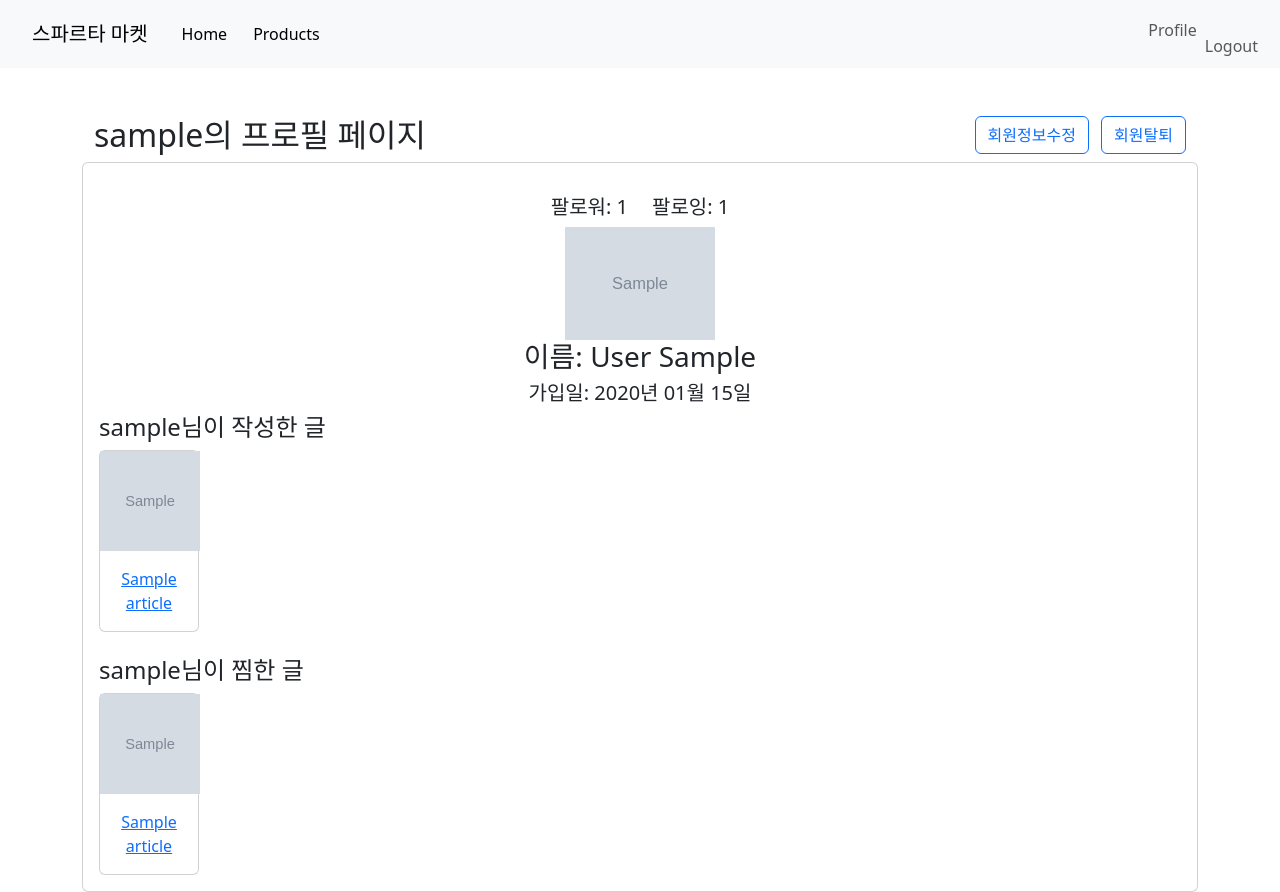
After one commit to lguewk06/spartamarket_DRF, a Django app: a page that uses templates/base.html in a window 1280 px wide. The commit adds this page. Run offline with Django 4.2, Linux system fonts and the light colour scheme; a user stored in the database is signed in; tables that the repository leaves empty hold one stand-in row (values such as "Sample post"); grey boxes marked "Sample" are stand-in pictures; some libraries are stand-ins or nearby versions.

Commit message:
profile 수정

```diff
--- a/spartamarket_DRF/settings.py
+++ b/spartamarket_DRF/settings.py
@@ -40,6 +40,7 @@ INSTALLED_APPS = [
 
     'accounts',
     'products',
+    'users',
 ]
 
 MIDDLEWARE = [
--- /dev/null
+++ b/static/css/style.css
@@ -0,0 +1,16 @@
+.navbar {
+    display: flex;
+    justify-content: flex-end;
+    align-items: center;
+    padding: 10px;
+    background-color: #f8f8f8;
+}
+
+.navbar form,
+.navbar a {
+    margin-left: 10px;
+}
+
+.container {
+    margin-top: 20px;
+}
--- a/templates/base.html
+++ b/templates/base.html
@@ -1,15 +1,21 @@
+{% load static %}
+
 <!DOCTYPE html>
 <html lang="en">
+
 <head>
     <meta charset="UTF-8">
     <meta name="viewport" content="width=device-width, initial-scale=1.0">
     <link href="https://cdn.jsdelivr.net/npm/bootstrap@5.3.3/dist/css/bootstrap.min.css" rel="stylesheet" integrity="sha384-QWTKZyjpPEjISv5WaRU9OFeRpok6YctnYmDr5pNlyT2bRjXh0JMhjY6hW+ALEwIH" crossorigin="anonymous">
+    <link rel="stylesheet" href="{% static 'css/style.css' %}">
+
     <title>스파르타 마켓</title>
 
     {% block head %}
     {% endblock head %}
 
 </head>
+
 <body>
 
     <nav class="navbar navbar-expand-lg navbar-light bg-light">
@@ -24,9 +30,15 @@
                     <li class="nav-item">
                         <a class="nav-link active" aria-current="page" href="{% url 'main' %}">Home</a>
                     </li>
+                    <li class="nav-item">
+                        <a class="nav-link active" aria-current="page" href="{% url 'articles:articles' %}">Products</a>
+                    </li>
                 </ul>
                 <ul class="navbar-nav">
                     {% if request.user.is_authenticated %}
+                    <li class="nav-item">
+                        <a class="nav-link" href="{% url 'users:profile' username=request.user.username %}">Profile</a>
+                    </li>
                     <li class="nav-item">
                         <form action="{% url 'accounts:logout' %}" method="POST" class="d-inline">
                             {% csrf_token %}
@@ -50,5 +62,10 @@
         {% block content %}
         {% endblock content %}
     </div>
+
+    <script src="https://cdn.jsdelivr.net/npm/bootstrap@5.3.3/dist/js/bootstrap.bundle.min.js" integrity="sha384-YvpcrYf0tY3lHB60NNkmXc5s9fDVZLESaAA55NDzOxhy9GkcIdslK1eN7N6jIeHz" crossorigin="anonymous"></script>
+    <script src="https://kit.fontawesome.com/df979aa268.js" crossorigin="anonymous"></script>
+
 </body>
+
 </html>
--- /dev/null
+++ b/users/templates/users/profile.html
@@ -0,0 +1,109 @@
+{% extends "base.html" %}
+{% load static %}
+
+{% block content %}
+<div class="row justify-content-center mt-4">
+    <div class="row mt-4">
+        <div class="col-md-6">
+            <h2>{{ member.username }}의 프로필 페이지</h2>
+        </div>
+        <div class="col-md-6 text-end">
+            <!-- 내 프로필에서는 팔로우 버튼 안 보이게 하기 -->
+            {% if request.user != member %}
+            <!-- 팔로우 언팔로우 기능 -->
+            <form action="{% url 'users:follow' member.pk %}" method="POST" class="d-inline-block">
+                {% csrf_token %}
+                {% if request.user in member.followers.all %}
+                    <input type="submit" value="언팔로우" class="btn btn-primary">
+                {% else %}
+                    <input type="submit" value="팔로우" class="btn btn-primary">
+                {% endif %}
+            </form>
+            {% endif %}
+
+            {% if request.user == member %}
+            <a href="{% url 'accounts:update' %}" class="btn btn-outline-primary d-inline-block me-2">회원정보수정</a>
+            <form action="{% url 'accounts:delete' %}" method="POST" class="d-inline-block">
+                {% csrf_token %}
+                <input type="submit" class="btn btn-outline-primary" value="회원탈퇴">
+            </form>
+            {% endif %}
+        </div>
+
+    </div>
+</div>
+<div>
+
+</div>
+<div class="card text-center">
+    <div class="card-body">
+        <!-- 팔로워 팔로잉 숫자 표시 -->
+        <div class="row justify-content-center mt-3">
+            <div class="col-auto text-center">
+                <h5>팔로워: {{ followers_count }}</h5>
+            </div>
+            <div class="col-auto text-center">
+                <h5>팔로잉: {{ following_count }}</h5>
+            </div>
+         </div>
+{% if member.profile_image %}
+    <img src="{{ member.profile_image.url }}" alt="User Profile Image" width="150">
+{% else %}
+    <img src="{% static 'users/user.png' %}" alt="Default Profile Image" width="150">
+{% endif %}
+
+<h3>이름: {{ member.last_name }} {{ member.first_name }}</h3>
+<h5>가입일: {{ user.date_joined|date:"Y년 m월 d일" }} </h5>
+
+<h4 align="left">{{ member.username }}님이 작성한 글</h4>
+
+<div class="row row-cols-1 row-cols-md-6 g-4">
+    <!-- 내가 작성한 글 보여주기, 제목만 보이게 누르면 그 글로 이동 -->
+    {% for article in articles %}
+    <div class="col">
+        <div class="card" style="width:100px;">
+            <a href="{% url 'articles:article_detail' article.pk %}"><img src="{{ article.image.url }}" alt="{{ article.title }}" width="100" height="100"></a>
+            <div class="card-body">
+                <p class="card-text"><a href="{% url 'articles:article_detail' article.pk %}">{{ article.title }}</a></p>
+            </div>
+        </div>
+    </div>
+    {% empty %}
+        <div class="col w-100">
+            <div>아직 작성된 글이 없습니다.</div>
+            {% if request.user == member %}
+            <a href="{% url 'articles:create' %}">글 작성하러 가기</a>
+            {% endif %}
+        </div>
+    {% endfor %}
+</div>
+
+<br>
+
+<h4 align="left">{{ member.username }}님이 찜한 글</h4>
+
+<div class="row row-cols-1 row-cols-md-6 g-4">
+    <!-- 내가 찜한 글 보여주기, 제목만 보이게 누르면 그 글로 이동 -->
+    {% for article in liked_articles %}
+    <div class="col">
+        <div class="card" style="width:100px;">
+            <a href="{% url 'articles:article_detail' article.pk %}"><img src="{{ article.image.url }}" alt="{{ article.title }}" width="100" height="100"></a>
+            <div class="card-body">
+                <p class="card-text"><a href="{% url 'articles:article_detail' article.pk %}">{{ article.title }}</a></p>
+            </div>
+        </div>
+    </div>
+    {% empty %}
+        <div class="col w-100">
+            <div>아직 찜한 글이 없습니다.</div>
+            {% if request.user == member %}
+            <a href="{% url 'articles:create' %}">글 목록보러가기</a>
+            {% endif %}
+        </div>
+    {% endfor %}
+</div>
+
+
+</div>
+</div>
+{% endblock content %}
--- /dev/null
+++ b/users/templates/users/users.html
@@ -0,0 +1,5 @@
+{% extends "base.html" %}
+
+{% block content %}
+<h1>Users Page</h1>
+{% endblock content %}
```
Also changed, not shown: users/static/users/user.png (added).
